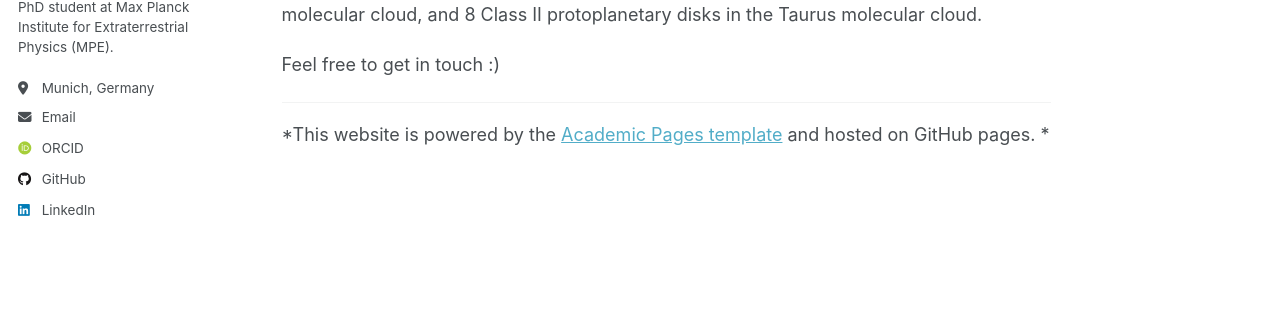
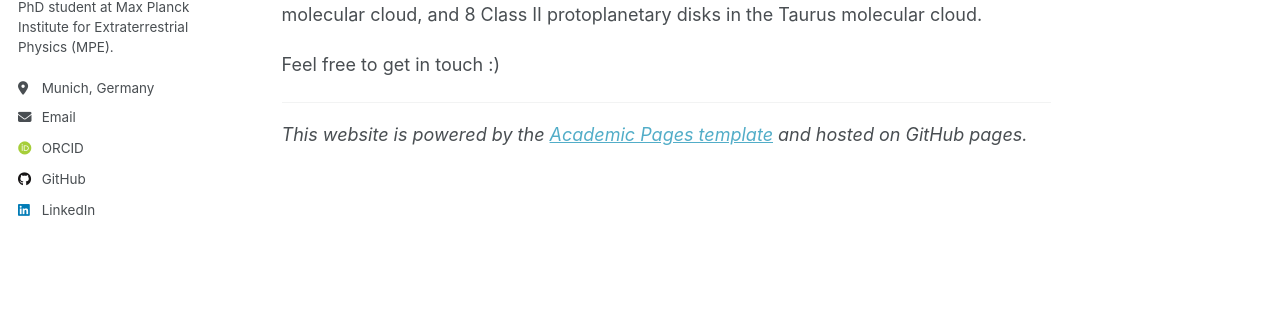
Before and after one commit to Lauren4476/Lauren4476.github.io, a Jekyll site: the page built from _pages/about.md, in a window 1280 px wide. Shown: the part 349-666 px from the top of the page. Built offline with Jekyll 4.4.1, drawn with Linux system fonts in a browser that asks for light colours; some web fonts are replaced; a script that is not in the unit is left out.

Commit message:
final update to indentation style?

```diff
--- a/_pages/about.md
+++ b/_pages/about.md
@@ -19,4 +19,4 @@
 ---
 
 *This website is powered by the
-[Academic Pages template](https://github.com/academicpages/academicpages.github.io) and hosted on GitHub pages. *
+[Academic Pages template](https://github.com/academicpages/academicpages.github.io) and hosted on GitHub pages.*
--- a/_sass/layout/_gallery.scss
+++ b/_sass/layout/_gallery.scss
@@ -1,9 +1,3 @@
-/* --- For indentation --- */
-.page-container {
-  padding-left: 40px;   /* adjust how far from the left */
-  padding-right: 40px;  /* optional: add right padding too */
-}
-
 /* --- Simple Vertical Gallery --- */
 
 .gallery {
```
Also changed, not shown: _pages/gallery/30m.md (+8 -9 lines).
